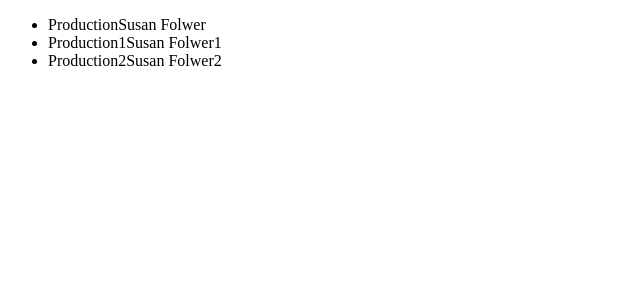
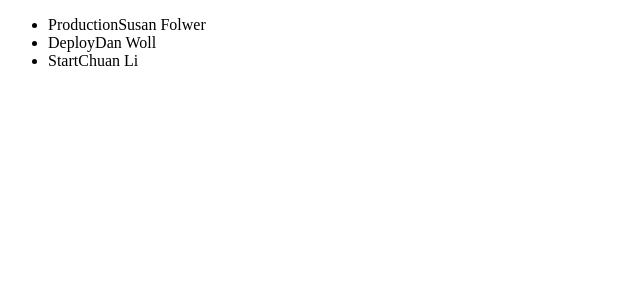
Before and after one commit to mango3ree/restore, a React (Create React App) app: page / in a window 1280 px wide. Shown: the top 300 px of the page, without its empty margins (0-640 px from the left). Built offline with nearby package versions, Linux system fonts and the light colour scheme.

Commit message:
getting books with async func

```diff
--- a/src/components/book-list/book-list.js
+++ b/src/components/book-list/book-list.js
@@ -3,19 +3,24 @@ import { connect } from 'react-redux';
 import BookListItem from "../book-list-item";
 import withBookstoreService from "../hoc/with-bookstore-service";
 import { booksLoaded } from "../../actions";
+import Spinner from "../spinner";
 
 class BookList extends Component {
   componentDidMount() {
-    const { bookstoreService } = this.props
-    const data = bookstoreService.getBooks()
+    const { bookstoreService, booksLoaded } = this.props
 
-    this.props.booksLoaded(data)
+    bookstoreService.getBooks()
+      .then((data) => {
+        booksLoaded(data)
+      })
   }
 
   render() {
-    const { books } = this.props;
+    const { books, isLoading } = this.props;
 
-    console.log(books, 'BOOKS')
+    if(isLoading) {
+      return <Spinner/>
+    }
 
     return (
       <ul>
@@ -33,8 +38,9 @@ class BookList extends Component {
   }
 }
 
-const mapStateToProps = ({ books }) => ({
-  books
+const mapStateToProps = ({ books, isLoading }) => ({
+  books,
+  isLoading
 })
 
 const mapDispatchToProps = (dispatch) => {
--- /dev/null
+++ b/src/components/spinner/index.js
@@ -0,0 +1,3 @@
+import Spinner from "./spinner";
+
+export default Spinner;
--- /dev/null
+++ b/src/components/spinner/spinner.js
@@ -0,0 +1,7 @@
+import React from 'react'
+
+const Spinner = () => {
+  return <div>Loading...</div>
+}
+
+export default Spinner;
--- a/src/reducers/index.js
+++ b/src/reducers/index.js
@@ -1,13 +1,14 @@
 const initialState = {
-  books: []
+  isLoading: true,
+  books: [],
 }
 
 const reducer = (state = initialState, action) => {
-
   switch(action.type) {
     case 'BOOKS_LOADED':
       return {
-        books: action.payload
+        books: action.payload,
+        isLoading:false,
       }
 
     default:
--- a/src/services/bookstore-service.js
+++ b/src/services/bookstore-service.js
@@ -1,9 +1,15 @@
 export default class BookstoreService {
+  data = [
+    { id: 1, title: 'Production', author: 'Susan Folwer' },
+    { id: 2, title: 'Deploy', author: 'Dan Woll' },
+    { id: 3, title: 'Start', author: 'Chuan Li' }
+  ];
+
   getBooks() {
-    return [
-      { id: 1, title: 'Production', author: 'Susan Folwer' },
-      { id: 2, title: 'Production1', author: 'Susan Folwer1' },
-      { id: 3, title: 'Production2', author: 'Susan Folwer2' }
-    ];
+    return new Promise((resolve) => {
+      setTimeout(() => {
+        resolve(this.data)
+      }, 900);
+    })
   }
 }
```
Also changed, not shown: public/index.html (+0 -23 lines), src/components/spinner/spinner.css (added).
